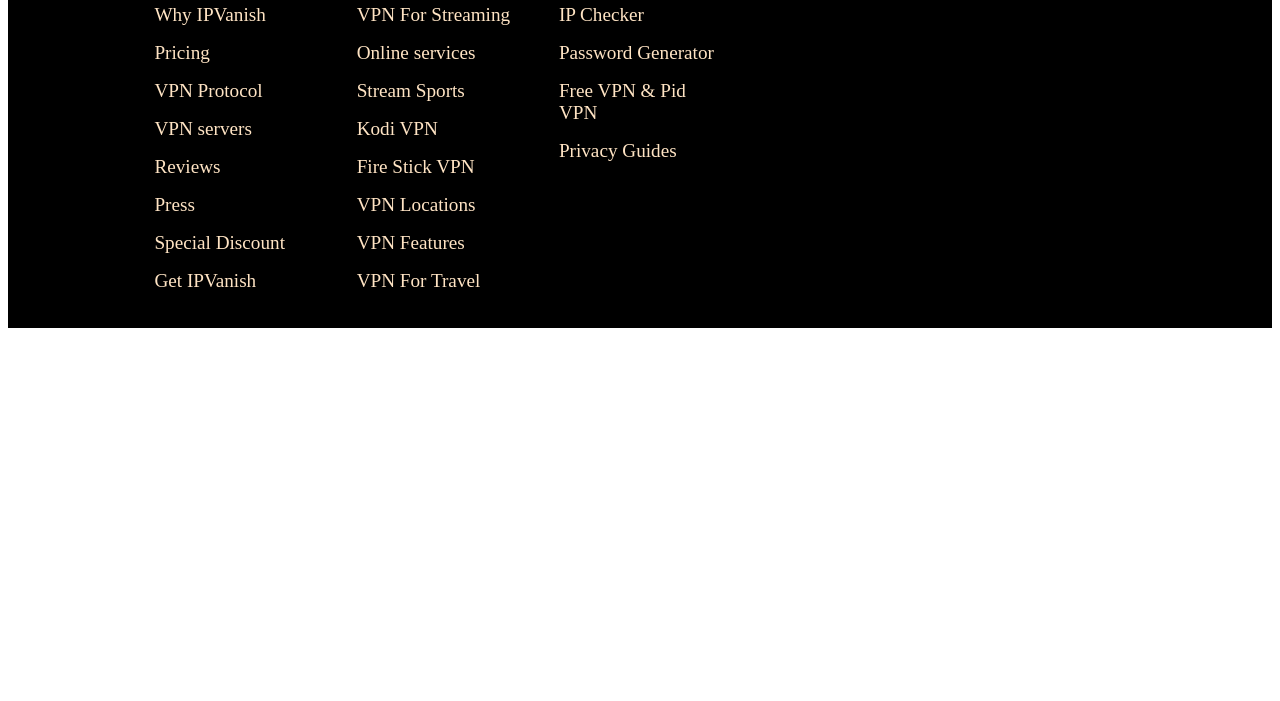
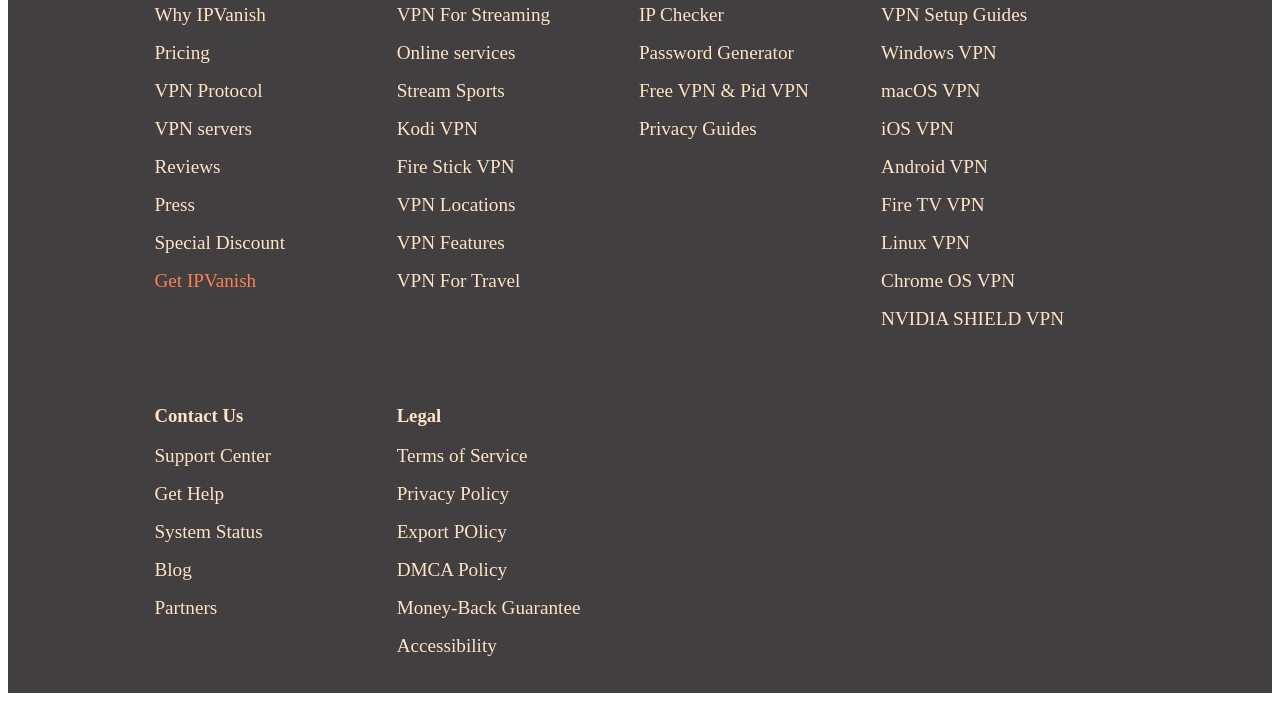
Before and after one commit to Afolabibusayo/IP-VANISH, a plain HTML site: page index.html in a window 1280 px wide. Shown: the part 4483-5184 px from the top of the page. Before the commit the page ends 4819 px from the top, so only its background shows below. Drawn offline with Linux system fonts and the light colour scheme.

Commit message:
second commit

```diff
--- a/index.css
+++ b/index.css
@@ -74,7 +74,6 @@
 .tracker .flex-container .flex-item .cqt{
     font-size: 35px;
     margin:0%;
-    /* margin-bottom: 7rem; */
 }
 .tracker .flex-container .flex-item .but{
     text-decoration: none;
@@ -310,11 +309,12 @@
 /* options section starts */
 
 .options{
-    background-color: black;
+    background-color: rgb(65, 63, 63);
     color:bisque;
 }
 .options .flex-container{
     display: flex;
+    flex-wrap: wrap;
     margin: auto;
     width: 80%;
 }
--- a/index.html
+++ b/index.html
@@ -275,7 +275,7 @@
                         <p><a href="#">Reviews</a></p>
                         <p><a href="#">Press</a></p>
                         <p><a href="#">Special Discount</a></p>
-                        <p><a href="#">Get IPVanish</a></p>
+                        <p><a href="#" style="color: coral;">Get IPVanish</a></p>
                     </div>
                 </div>
                 <div class="flex-item">
@@ -300,10 +300,43 @@
                         <p><a href="#">Privacy Guides</a></p>
                     </div>
                 </div>
-                <div class="flex-item">4</div>
-                <div class="flex-item">5</div>
+                <div class="flex-item">
+                    <h3>Setup Guides</h3>
+                    <div class="vdm">
+                        <p><a href="#">VPN Setup Guides</a></p>
+                        <p><a href="#">Windows VPN</a></p>
+                        <p><a href="#">macOS VPN</a></p>
+                        <p><a href="#">iOS VPN</a></p>
+                        <p><a href="#">Android VPN</a></p>
+                        <p><a href="#">Fire TV VPN</a></p>
+                        <p><a href="#">Linux VPN</a></p>
+                        <p><a href="#">Chrome OS VPN</a></p>
+                        <p><a href="#">NVIDIA SHIELD VPN</a></p>
+                    </div>
+                </div>
+                <div class="flex-item">
+                    <h3>Contact Us</h3>
+                    <div class="vdm">
+                        <p><a href="#">Support Center</a></p>
+                        <p><a href="#">Get Help</a></p>
+                        <p><a href="#">System Status</a></p>
+                        <p><a href="#">Blog</a></p>
+                        <p><a href="#">Partners</a></p>
+                    </div>
+                </div>
+                <div class="flex-item">
+                    <h3>Legal</h3>
+                    <p><a href="#">Terms of Service</a></p>
+                    <p><a href="#">Privacy Policy</a></p>
+                    <p><a href="#">Export POlicy</a></p>
+                    <p><a href="#">DMCA Policy</a></p>
+                    <p><a href="#">Money-Back Guarantee</a></p>
+                    <p><a href="#">Accessibility</a></p>
+                </div>
             </div>
         </div>
+
+        <!-- options section ends -->
 
 
     </div>
```
